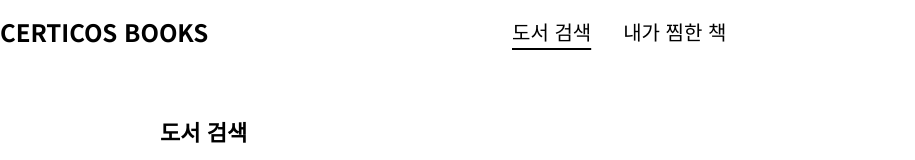
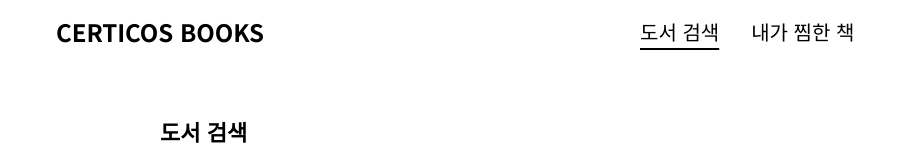
Before and after one commit to candymask0712/book-search-project, a React (Vite) app: page / in a window 1280 px wide. Shown: the top 160 px of the page, without its empty margins (0-915 px from the left). Built offline with nearby package versions, Linux system fonts and the light colour scheme; no server answers.

Commit message:
fix: 시안에 맞게 헤더 css 위치 수정

```diff
--- a/src/components/header/Header.tsx
+++ b/src/components/header/Header.tsx
@@ -6,11 +6,11 @@ import HeaderLogo from './HeaderLogo';
 const Header: React.FC = () => {
   return (
     <header className="w-full bg-palette-white fixed top-0 z-30">
-      <div className="max-w-screen-xl mx-auto h-16 flex items-center">
-        <div className="flex-[4]">
+      <div className="flex h-16 items-center">
+        <div className="flex basis-1/4 justify-center">
           <HeaderLogo />
         </div>
-        <div className="flex-[6]">
+        <div className="basis-3/4 flex justify-start pl-80">
           <HeaderNav />
         </div>
       </div>
```
